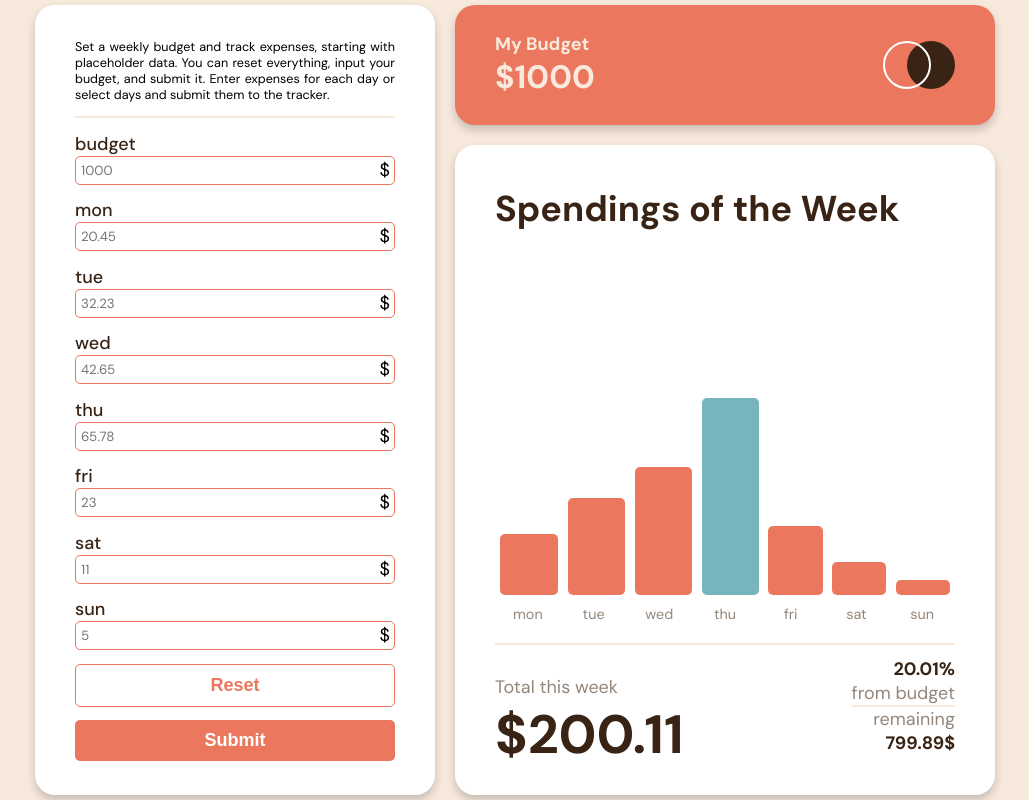
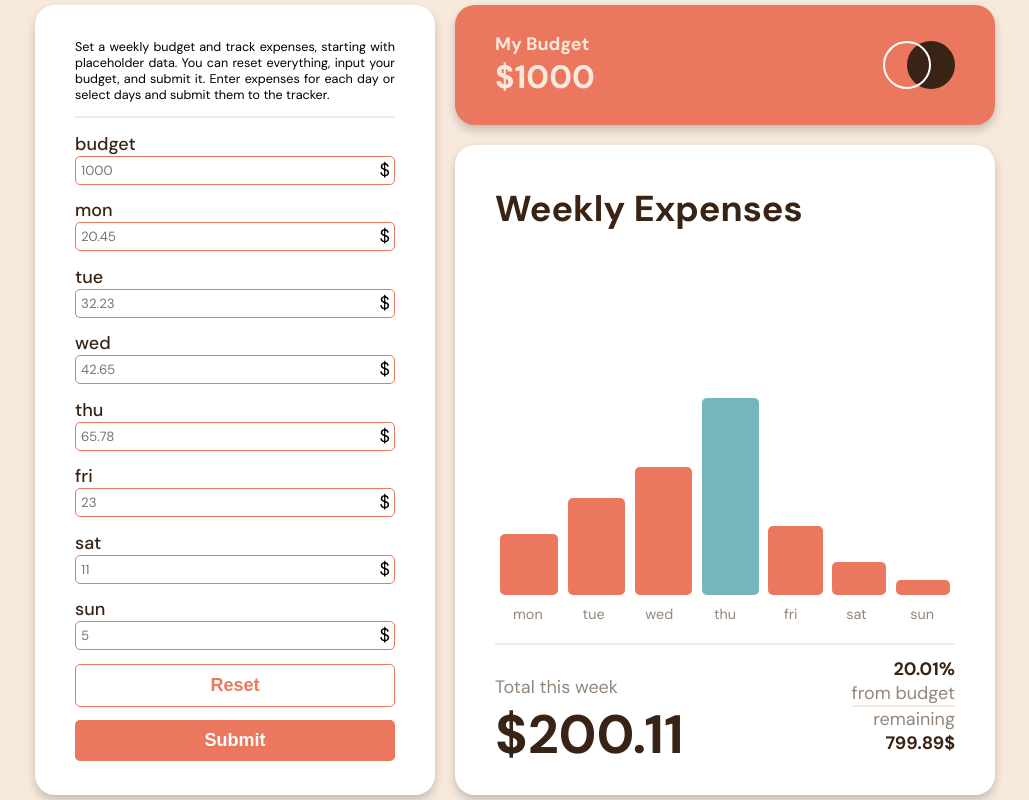
Before and after one commit to meisteraxel/expenses-chart, a React (Vite) app: page / in a window 1280 px wide. Shown: the whole page, without its empty margins (125-1154 px from the left). Built offline with nearby package versions, Linux system fonts and the light colour scheme.

Commit message:
Changed Heading to Weekly expenses

```diff
--- a/src/components/Chart.jsx
+++ b/src/components/Chart.jsx
@@ -22,7 +22,7 @@ function Chart(props) {
   return (
     <div className="chart-container">
       <div className="spending-container">
-        <h2>Spendings of the Week</h2>
+        <h2>Weekly Expenses</h2>
         <div className="charts">
           {props.expenses.map((item, index) => (
             <div className="single-chart-container" key={index}>
```
